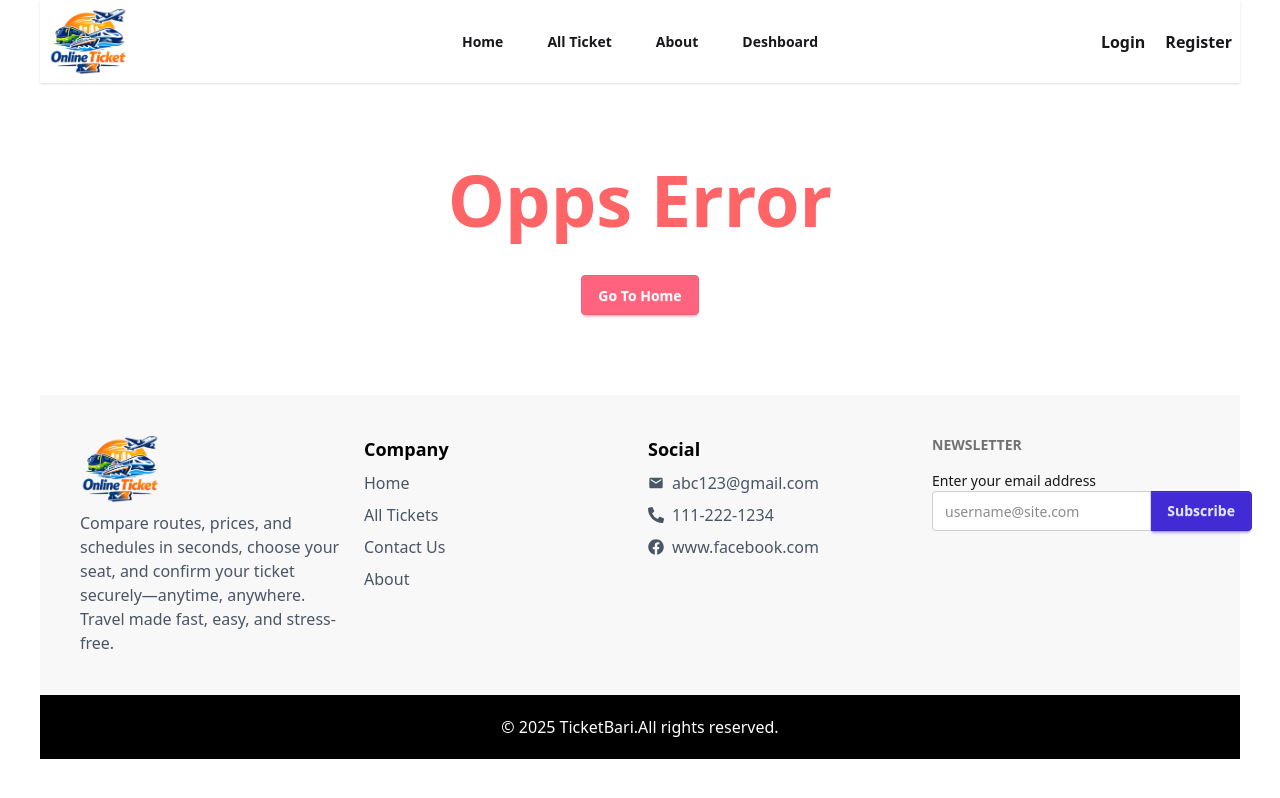
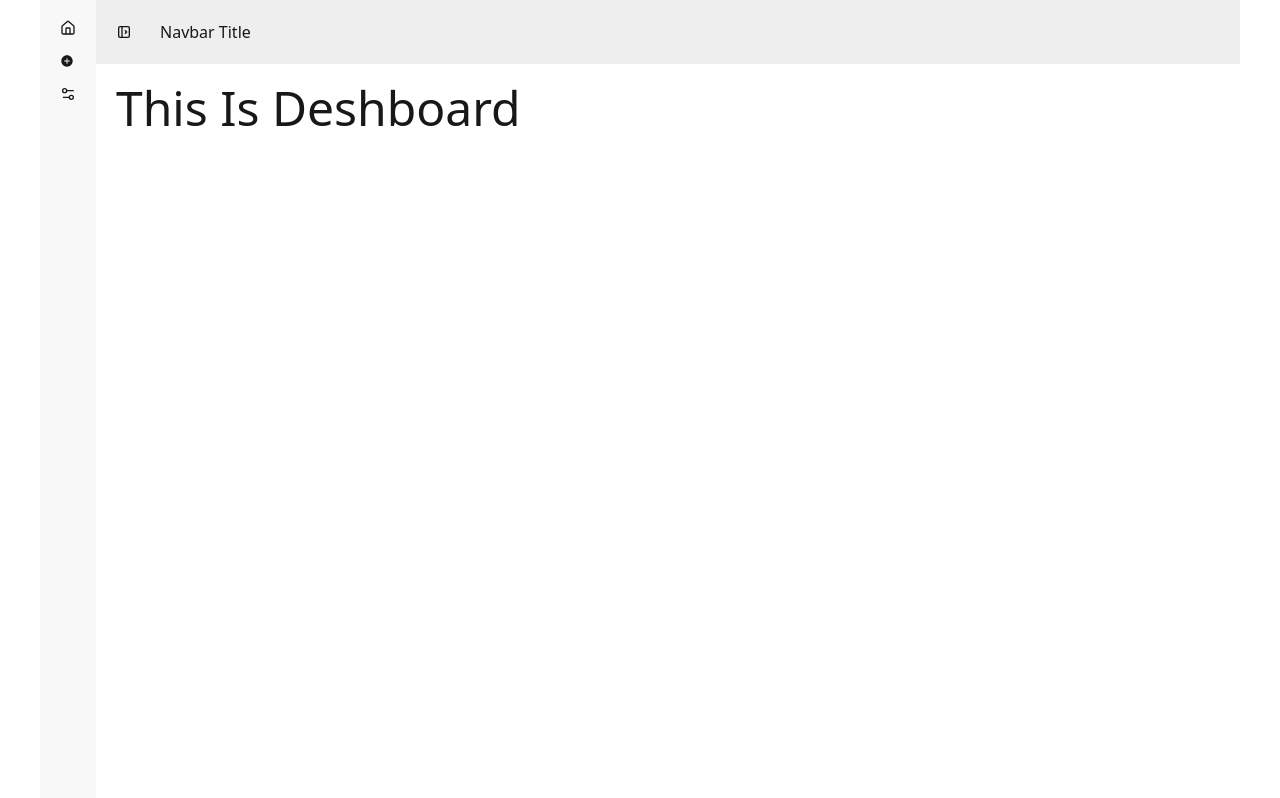
Before and after one commit to salauddinkamran/ticket-booking-client, a React (Vite) app: page /dashboard in a window 1280 px wide. Built offline with nearby package versions, Linux system fonts and the light colour scheme; no server answers.

Commit message:
added start addTicket component

```diff
--- a/package.json
+++ b/package.json
@@ -19,6 +19,7 @@
     "react-hot-toast": "^2.6.0",
     "react-icons": "^5.5.0",
     "react-router": "^7.11.0",
+    "react-spinners": "^0.17.0",
     "swiper": "^12.0.3",
     "tailwindcss": "^4.1.18"
   },
--- /dev/null
+++ b/src/Components/Loading/Loading.jsx
@@ -0,0 +1,12 @@
+import React from "react";
+import { FadeLoader } from "react-spinners";
+
+const Loading = () => {
+  return (
+    <div className="h-screen flex justify-center items-center">
+      <FadeLoader />
+    </div>
+  );
+};
+
+export default Loading;
--- a/src/Pages/Auth/Register/Register.jsx
+++ b/src/Pages/Auth/Register/Register.jsx
@@ -10,7 +10,7 @@ import { imageUpload } from "../../../utils";
 import { FaRegEye, FaRegEyeSlash } from "react-icons/fa";
 
 const Register = () => {
-  const { registerUser, loading, user } = useAuth();
+  const { registerUser } = useAuth();
   const [show, setShow] = useState(false);
   const navigate = useNavigate();
   const location = useLocation();
@@ -24,17 +24,9 @@ const Register = () => {
   const onSubmit = async (data) => {
     const { name, image, email, passowrd } = data;
     const imageFile = image[0];
-    // const fromData = new FormData();
-    // fromData.append("image", imageFile);
 
     try {
-      // const { data } = await axios.post(
-      //   `https://api.imgbb.com/1/upload?key=${
-      //     import.meta.env.VITE_IMGBB_API_KEY
-      //   }`,
-      //   fromData
-      // );
-      // const photoURL = data?.data?.display_url;
+
       const photoURL = await imageUpload(imageFile);
 
       // 1. User Registration
--- /dev/null
+++ b/src/Pages/Dashboard/Vendor/addTicket.jsx
@@ -0,0 +1,103 @@
+import React from "react";
+import Container from "../../Shared/Container";
+import { useForm } from "react-hook-form";
+
+const addTicket = () => {
+  const {
+    register,
+    handleSubmit,
+    watch,
+    formState: { errors },
+  } = useForm();
+  const onSubmit = async (data) => {
+    console.log(data);
+  };
+  return (
+    <Container>
+      <div className="h-screen flex justify-center items-center">
+        <div className="w-6/12 mx-auto">
+          <h1 className="text-5xl font-bold text-center mb-5">Add Ticket</h1>
+          <form className="border p-5" onSubmit={handleSubmit(onSubmit)}>
+            <fieldset className="fieldset">
+              <div>
+                <label className="label text-lg">Upload transport image</label>
+                <input
+                  type="file"
+                  id="image"
+                  className="file-input w-full"
+                  {...register("image", { require: "Image is requaired" })}
+                />
+              </div>
+              <div>
+                <label className="label text-lg">Add Image</label>
+                <input
+                  type="text"
+                  id="title"
+                  className="input w-full"
+                  placeholder="Enter Your Name Here"
+                  {...register("title", {
+                    required: "Title is required",
+                    maxLength: {
+                      value: 20,
+                      message: "Title cannot be tooo long",
+                    },
+                  })}
+                />
+                {errors.title && (
+                  <p className="text-red-400 text-xs mt-1">
+                    {errors.title.message}
+                  </p>
+                )}
+              </div>
+              <div>
+                <label className="label text-lg">Transport Type</label>
+                <select
+                  required
+                  className="w-full px-4 py-3 border"
+                  {...register("transport", {
+                    required: "Transpot is required",
+                  })}
+                >
+                  <option value="Bus">Bus</option>
+                  <option value="Train">Train</option>
+                  <option value="Flight">Flight</option>
+                  <option value="Launch">Launch</option>
+                </select>
+              </div>
+
+              {/* <label className="label text-lg">Pick a file</label>
+              <input
+                type="file"
+                id="image"
+                className="file-input w-full"
+                {...register("image")}
+              />
+              <label className="label text-lg">Email</label>
+              <input
+                type="email"
+                id="email"
+                className="input w-full"
+                placeholder="Enter Your Email"
+                {...register("email", {
+                  required: "Email is required",
+                  pattern: {
+                    value: /[a-zA-Z0–9._%+-]+@[a-zA-Z0–9.-]+\.[a-zA-Z]{2,}$/,
+                    message: "Please enter a valid email address",
+                  },
+                })}
+              />
+              {errors.email && (
+                <p className="text-red-500 text-xs mt-1">
+                  {errors.email.message}
+                </p>
+              )} */}
+              <button className="btn btn-neutral mt-4">Add Ticket</button>
+            </fieldset>
+          </form>
+        </div>
+      </div>
+    </Container>
+  );
+};
+
+export default addTicket;
--- a/src/Pages/Shared/NavBar/NavBar.jsx
+++ b/src/Pages/Shared/NavBar/NavBar.jsx
@@ -4,10 +4,11 @@ import Container from "../Container";
 import useAuth from "../../../hooks/useAuth";
 import { auth } from "../../../firebase/firebase.init";
 import toast from "react-hot-toast";
-import logo from "../../../assets/logo-2.png"
+import logo from "../../../assets/logo-2.png";
+import { PulseLoader } from "react-spinners";
 
 const NavBar = () => {
-  const { user, signOutUser } = useAuth();
+  const { user, signOutUser, loading } = useAuth();
   const handleLogout = () => {
     signOutUser(auth)
       .then(() => {
@@ -29,7 +30,7 @@ const NavBar = () => {
         <NavLink to="/about">About</NavLink>
       </li>
       <li>
-        <NavLink to="/deshboard">Deshboard</NavLink>
+        <NavLink to="/dashboard">Deshboard</NavLink>
       </li>
     </>
   );
@@ -72,7 +73,9 @@ const NavBar = () => {
           </ul>
         </div>
         <div className="navbar-end flex gap-5">
-          {user ? (
+          {loading ? (
+            <PulseLoader />
+          ) : user ? (
             <div className="dropdown dropdown-end z-30">
               <div
                 tabIndex={0}
--- a/src/Router/Router.jsx
+++ b/src/Router/Router.jsx
@@ -6,6 +6,8 @@ import Register from "../Pages/Auth/Register/Register";
 import Login from "../Pages/Auth/Login/Login";
 import Profile from "../Pages/Profile/Profile";
 import Error from "../Components/Error/Error";
+import addTicket from "../Pages/Dashboard/Vendor/addTicket";
+import DashboardLayout from "../layouts/DashboardLayout";
 
 export const Router = createBrowserRouter([
   {
@@ -34,8 +36,24 @@ export const Router = createBrowserRouter([
       },
       {
         path: "/*",
-        Component: Error
-      }
+        Component: Error,
+      },
+    ],
+  },
+  {
+    path: "/dashboard",
+    Component: DashboardLayout,
+    children: [
+      {
+        index: true,
+        element: (
+          <h3 className="text-5xl font-medium p-5">This Is Deshboard</h3>
+        ),
+      },
+      {
+        path: "addTicket",
+        Component: addTicket,
+      },
     ],
   },
 ]);
--- /dev/null
+++ b/src/layouts/DashboardLayout.jsx
@@ -0,0 +1,119 @@
+import React from "react";
+import Container from "../Pages/Shared/Container";
+import { Link, Outlet } from "react-router";
+import { IoIosAddCircle } from "react-icons/io";
+
+const DashboardLayout = () => {
+  return (
+    <Container>
+      <div className="drawer lg:drawer-open">
+        <input id="my-drawer-4" type="checkbox" className="drawer-toggle" />
+        <div className="drawer-content">
+          {/* Navbar */}
+          <nav className="navbar w-full bg-base-300">
+            <label
+              htmlFor="my-drawer-4"
+              aria-label="open sidebar"
+              className="btn btn-square btn-ghost"
+            >
+              {/* Sidebar toggle icon */}
+              <svg
+                xmlns="http://www.w3.org/2000/svg"
+                viewBox="0 0 24 24"
+                strokeLinejoin="round"
+                strokeLinecap="round"
+                strokeWidth="2"
+                fill="none"
+                stroke="currentColor"
+                className="my-1.5 inline-block size-4"
+              >
+                <path d="M4 4m0 2a2 2 0 0 1 2 -2h12a2 2 0 0 1 2 2v12a2 2 0 0 1 -2 2h-12a2 2 0 0 1 -2 -2z"></path>
+                <path d="M9 4v16"></path>
+                <path d="M14 10l2 2l-2 2"></path>
+              </svg>
+            </label>
+            <div className="px-4">Navbar Title</div>
+          </nav>
+          {/* Page content here */}
+          {/* <div className="p-4">Page Content</div> */}
+          <Outlet></Outlet>
+        </div>
+
+        <div className="drawer-side is-drawer-close:overflow-visible">
+          <label
+            htmlFor="my-drawer-4"
+            aria-label="close sidebar"
+            className="drawer-overlay"
+          ></label>
+          <div className="flex min-h-full flex-col items-start bg-base-200 is-drawer-close:w-14 is-drawer-open:w-64">
+            {/* Sidebar content here */}
+            <ul className="menu w-full grow">
+              {/* List item */}
+              <li>
+                <Link
+                  to="/"
+                  className="is-drawer-close:tooltip is-drawer-close:tooltip-right"
+                  data-tip="Homepage"
+                >
+                  {/* Home icon */}
+                  <svg
+                    xmlns="http://www.w3.org/2000/svg"
+                    viewBox="0 0 24 24"
+                    strokeLinejoin="round"
+                    strokeLinecap="round"
+                    strokeWidth="2"
+                    fill="none"
+                    stroke="currentColor"
+                    className="my-1.5 inline-block size-4"
+                  >
+                    <path d="M15 21v-8a1 1 0 0 0-1-1h-4a1 1 0 0 0-1 1v8"></path>
+                    <path d="M3 10a2 2 0 0 1 .709-1.528l7-5.999a2 2 0 0 1 2.582 0l7 5.999A2 2 0 0 1 21 10v9a2 2 0 0 1-2 2H5a2 2 0 0 1-2-2z"></path>
+                  </svg>
+                  <span className="is-drawer-close:hidden">Homepage</span>
+                </Link>
+              </li>
+              <li>
+                <Link
+                  to="/dashboard/addTicket"
+                  className="is-drawer-close:tooltip is-drawer-close:tooltip-right"
+                  data-tip="Add Ticket"
+                >
+                  <IoIosAddCircle />
+                  <span className="is-drawer-close:hidden">Add Ticket</span>
+                </Link>
+              </li>
+
+              {/* List item */}
+              <li>
+                <button
+                  className="is-drawer-close:tooltip is-drawer-close:tooltip-right"
+                  data-tip="Settings"
+                >
+                  {/* Settings icon */}
+                  <svg
+                    xmlns="http://www.w3.org/2000/svg"
+                    viewBox="0 0 24 24"
+                    strokeLinejoin="round"
+                    strokeLinecap="round"
+                    strokeWidth="2"
+                    fill="none"
+                    stroke="currentColor"
+                    className="my-1.5 inline-block size-4"
+                  >
+                    <path d="M20 7h-9"></path>
+                    <path d="M14 17H5"></path>
+                    <circle cx="17" cy="17" r="3"></circle>
+                    <circle cx="7" cy="7" r="3"></circle>
+                  </svg>
+                  <span className="is-drawer-close:hidden">Settings</span>
+                </button>
+              </li>
+            </ul>
+          </div>
+        </div>
+      </div>
+    </Container>
+  );
+};
+
+export default DashboardLayout;
--- a/src/providers/AuthProvider.jsx
+++ b/src/providers/AuthProvider.jsx
@@ -14,7 +14,7 @@ import { auth } from "../firebase/firebase.init";
 const googleProvider = new GoogleAuthProvider();
 const AuthProvider = ({ children }) => {
   const [user, setUser] = useState(null);
-  const [loading, setLoading] = useState(true);
+  const [loading, setLoading] = useState(false);
   const registerUser = (email, password) => {
     setLoading(true);
     return createUserWithEmailAndPassword(auth, email, password);
@@ -38,7 +38,8 @@ const AuthProvider = ({ children }) => {
   useEffect(() => {
     const unSubscribe = onAuthStateChanged(auth, (currentUser) => {
       setUser(currentUser);
-      setLoading(currentUser);
+      // setLoading(currentUser);
+      setLoading(false)
     });
     return () => {
       unSubscribe();
```
Also changed, not shown: 1 other file (tests, documents, lock files or other folders).
